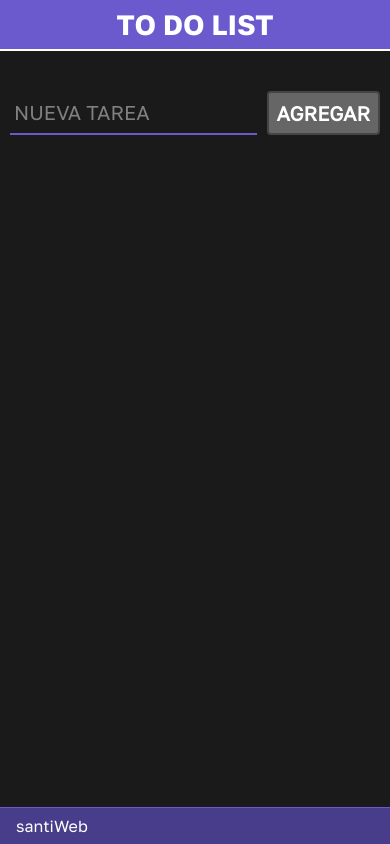
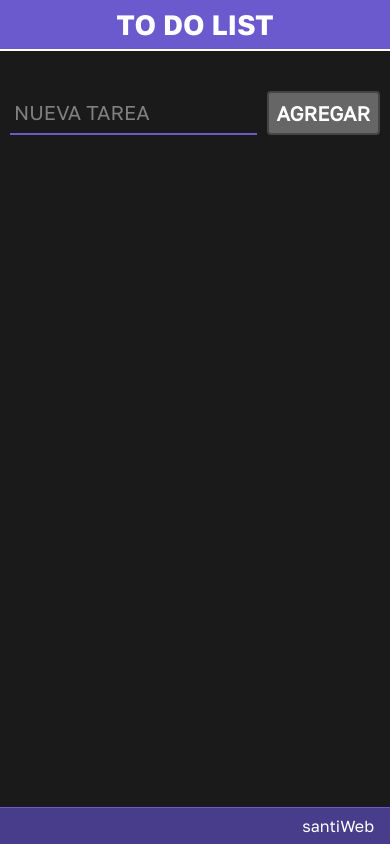
Before and after one commit to santio89/coder-desarollo-apps, a React Native app: screen / in a window 390 px wide. Built offline with nearby package versions, Linux system fonts and the light colour scheme.

Commit message:
small fix

```diff
--- a/components/Footer.js
+++ b/components/Footer.js
@@ -14,6 +14,8 @@ const styles = StyleSheet.create({
     footer: {
         backgroundColor: Constants.colorPrimaryDark,
         width: '100%',
+        justifyContent: 'center',
+        alignItems: 'end',
         textAlign: 'end',
         borderTopWidth: 1,
         borderColor: Constants.colorPrimary,
@@ -24,5 +26,6 @@ const styles = StyleSheet.create({
         fontFamily: Constants.fontPrimary,
         fontSize: Constants.fontSm,
         padding: 8,
+        width: 'fit-content'
     }
 })
--- a/components/Header.js
+++ b/components/Header.js
@@ -16,11 +16,11 @@ const styles = StyleSheet.create({
   headerContainer: {
     alignItems: 'center',
     justifyContent: 'center',
+    textAlign: 'center',
     backgroundColor: Constants.colorPrimary,
     padding: 8,
     width: Dimensions.get('window').width,
     width: '100%',
-    textAlign: 'center',
     marginBottom: 20,
     borderBottomColor: Constants.colorWhite,
     borderBottomWidth: 2,
```
